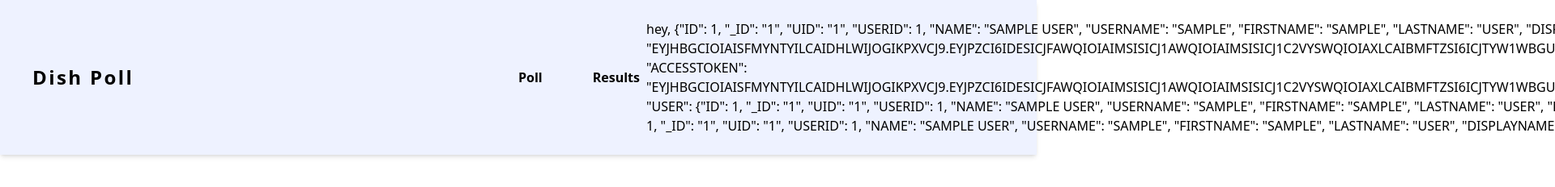
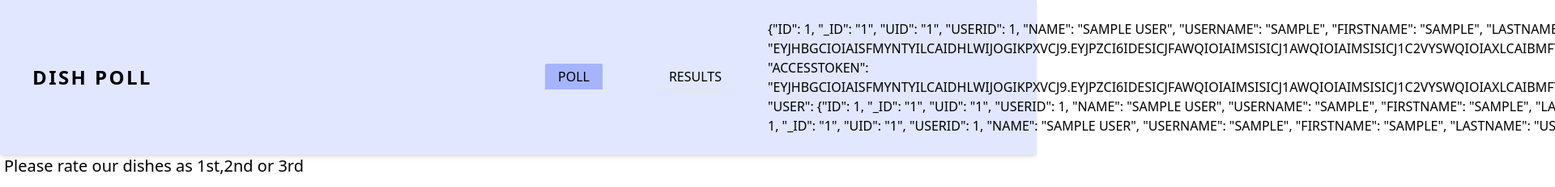
Before and after one commit to virajjain11/dish-poll, a React (Create React App) app: page /home/poll in a window 1280 px wide. Shown: the top 232 px of the page at 81% size, 1920 px wide, since content can reach past the window. Built offline with nearby package versions, Linux system fonts and the light colour scheme; sample sign-in values are in the browser's storage.

Commit message:
update Navbar styling and code refactor

```diff
--- a/src/components/Navbar/Navbar.js
+++ b/src/components/Navbar/Navbar.js
@@ -1,38 +1,69 @@
 import React, { useEffect } from "react";
 import { Link, useNavigate } from "react-router-dom";
 
-const Navbar = () => {
+const Navbar = ({ isActive, setIsActive }) => {
   const navigate = useNavigate();
+  const userName = localStorage.getItem("user");
+
   useEffect(() => {
     const isUserLoggedIn = localStorage.getItem("user");
+    if (!isUserLoggedIn) navigate("/login");
+  }, []);
 
-    if (isUserLoggedIn) {
-      console.log("isUserLoggedIn", isUserLoggedIn);
-    } else navigate("/");
-  }, []);
+  // if (!userName) navigate("/login");
 
   const logoutUser = () => {
     localStorage.removeItem("user");
-    navigate("/");
+    navigate("/login");
   };
+  const setActiveState = (e) => {
+    setIsActive(Number(e.target.id));
+  };
+
   return (
     <div>
-      <div className="flex flex-col sm:flex-row space-y-2 justify-between items-center px-10 py-2 shadow-md bg-indigo-50 mb-10">
-        <h1 className="text-2xl font-extrabold tracking-widest min-w-[125px] sm:py-2 py-4">
+      {!!userName && (
+        <>
+          <div className="flex  flex-col sm:flex-row space-y-2 justify-between uppercase items-center px-10 py-2 shadow-md bg-indigo-100 w-full">
+            <h1
+              className="text-2xl font-extrabold tracking-widest min-w-[125px] sm:py-2 py-4 cursor-pointer"
+              onClick={() => {
+                navigate("/home/poll");
+              }}
+            >
               Dish Poll
             </h1>
+
             <div className="w-3/6 flex justify-around items-center min-w-[350px] sm:min-w-[500px] sm:pb-2 pb-4">
-          <div className="flex min-w-[150px] justify-between font-semibold  ">
-            <Link to={"/home"}>Poll</Link>
-            <Link to={"/home/result"}> Results</Link>
+              <div className="flex min-w-[150px] md:min-w-[300px] justify-around">
+                <Link
+                  to={"/home/poll"}
+                  className={` px-4 border-b-2  py-1 rounded-sm ${
+                    isActive === 1 ? "bg-indigo-300 " : " "
+                  }`}
+                  id={1}
+                  onClick={setActiveState}
+                >
+                  Poll
+                </Link>
+                <Link
+                  to={"/home/result"}
+                  id={2}
+                  className={` px-4 border-b-2  py-1 rounded-sm  ${
+                    isActive === 2 ? "bg-indigo-300 " : " "
+                  }`}
+                  onClick={setActiveState}
+                >
+                  Results
+                </Link>
               </div>
-          <div className="flex space-x-2 md:space-x-10 ">
+
+              <div className="flex space-x-2 md:space-x-10 justify-around min-w-[200px] ">
                 <h1 className="p-2 ">
-              {" "}
-              hey, {localStorage.getItem("user")?.toUpperCase()}
+                  {localStorage.getItem("user")?.toUpperCase()}
                 </h1>
                 <button
-              className="bg-indigo-500 p-2 text-white"
+                  className="bg-indigo-500 hover:bg-indigo-600 active:text-gray-900 active:bg-indigo-100 px-4 py-2 uppercase text-white rounded-sm"
                   onClick={logoutUser}
                 >
                   Logout
@@ -40,6 +71,8 @@ const Navbar = () => {
               </div>
             </div>
           </div>
+        </>
+      )}
     </div>
   );
 };
```
Lines whose indentation alone changed are shown as unchanged.
